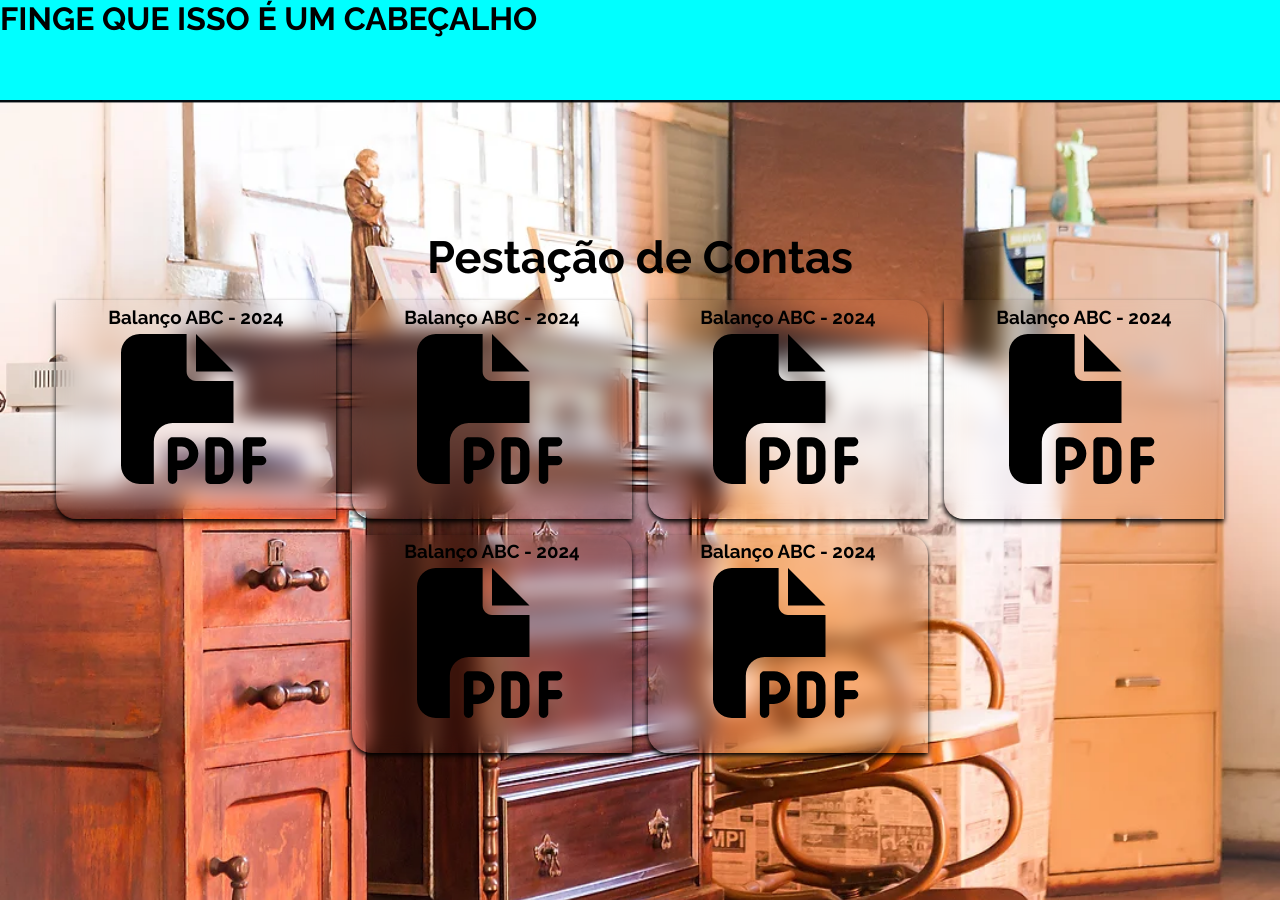
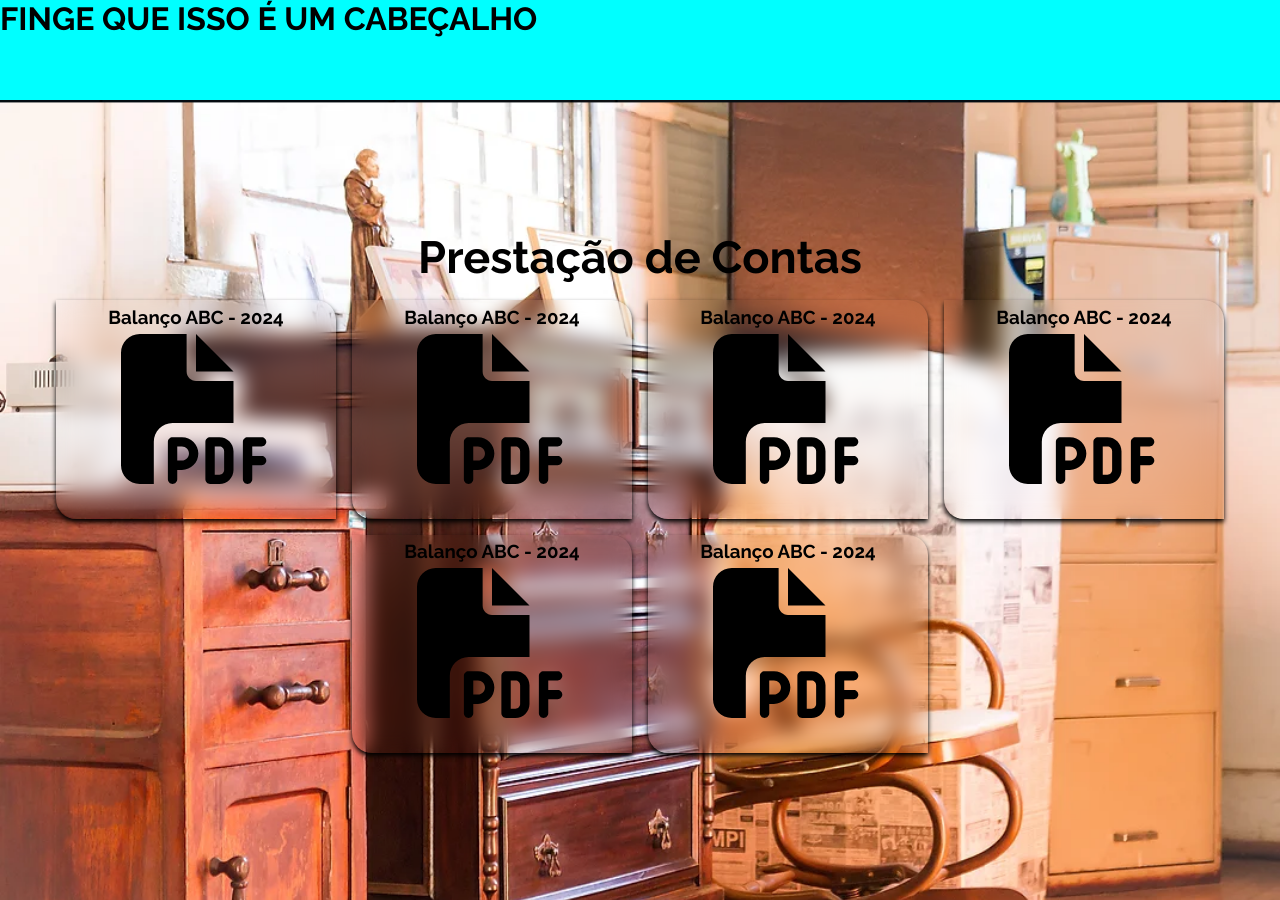
Before and after one commit to Yemuri/PAIVA, a React (Create React App) app in the folder frontend/: page /prestacao-de-contas in a window 1280 px wide. Built offline with nearby package versions, Linux system fonts and the light colour scheme.

Commit message:
19.05.2024
Ajuste.

```diff
--- a/frontend/src/pages/contas/inicioContas.js
+++ b/frontend/src/pages/contas/inicioContas.js
@@ -12,20 +12,10 @@ export default function InicioContas(){
 {/* começar a partir daqui - essa classe "container-container" deve ser a principal*/}
             <div className="container-contas">
                 <div className="title_contas">
-                    <h2>Pestação de Contas</h2>
+                    <h2>Prestação de Contas</h2>
                 </div>
 
                 <div className="container-cards-pdf">
-                    {/* <Link>
-                        <div className="card-pdf">
-                            <div className="title-card-pdf">
-                                <h3>Balanço ABC - 2024</h3>
-                            </div>
-                            <div className="body-card-pdf">
-                                <FaFilePdf />
-                            </div>
-                        </div>
-                    </Link> */}
                     <div className="card-pdf">
                         <div className="title-card-pdf">
                             <h3>Balanço ABC - 2024</h3>
```
